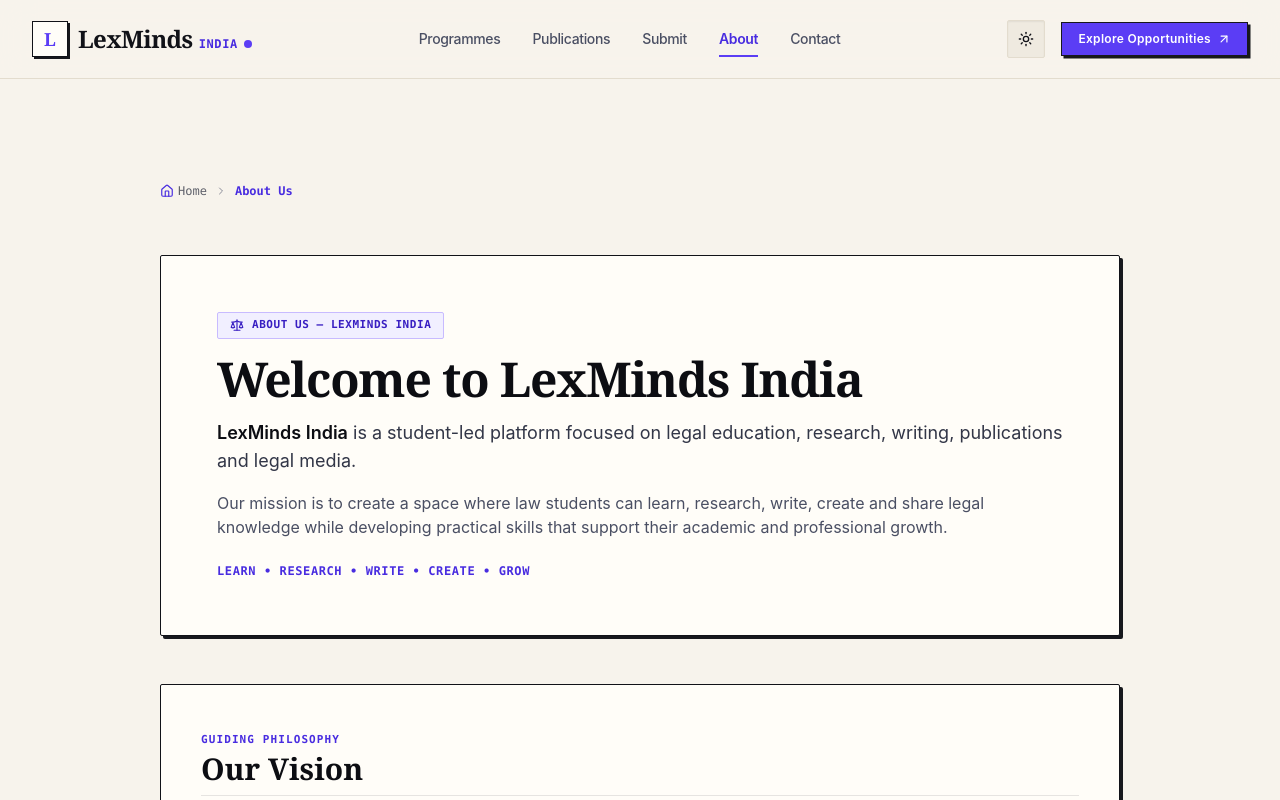
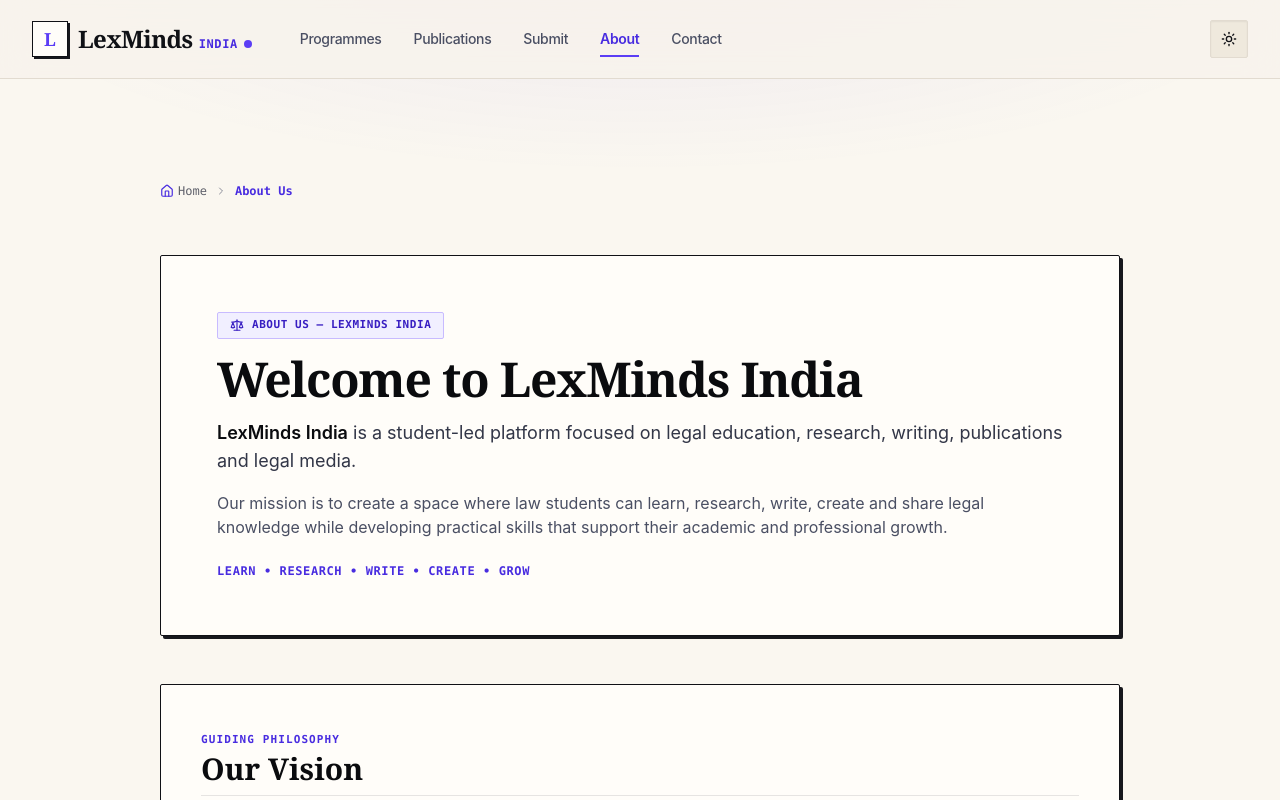
Before and after one commit to webitupofficial/Lexminds, a Next.js app: page /about in a window 1280 px wide. Shown: the top 800 px of the page. Built offline with nearby package versions, Linux system fonts and the light colour scheme.

Commit message:
style: warm ivory paper light background, deep ink dark background, royal violet atmospheric glow, left-aligned nav without explore button

```diff
--- a/src/app/globals.css
+++ b/src/app/globals.css
@@ -3,10 +3,10 @@
 @tailwind utilities;
 
 :root {
-  --bg-primary: #F7F3EC;
-  --bg-secondary: #EFEAE0;
-  --bg-surface: #FFFDF8;
-  --bg-card: #FFFDF8;
+  --bg-primary: #FAF7F0; /* warm ivory paper */
+  --bg-secondary: #EFE9DD;
+  --bg-surface: #FFFDF9;
+  --bg-card: #FFFDF9;
   --text-primary: #111218;
   --text-secondary: #323647;
   --text-muted: #5E606A;
@@ -15,27 +15,45 @@
   --accent-secondary: #FF5A5F;
   --accent-secondary-hover: #E83E44;
   --border-color: #17181D;
-  --border-subtle: #E3DCce;
+  --border-subtle: #E2DBD0;
   --border-strong: #17181D;
   --shadow-brutal-color: #17181D;
 }
 
 .dark {
-  --bg-primary: #101116;
-  --bg-secondary: #181A23;
-  --bg-surface: #181A23;
-  --bg-card: #181A23;
+  --bg-primary: #0A0B0E; /* deep ink */
+  --bg-secondary: #12131A;
+  --bg-surface: #141622;
+  --bg-card: #141622;
   --text-primary: #F8F4EA;
   --text-secondary: #DAD7E2;
   --text-muted: #B8B5C2;
-  --accent-primary: #8B7CFF;
+  --accent-primary: #8B7CFF; /* royal violet */
   --accent-primary-hover: #AA94FF;
   --accent-secondary: #FF6B6B;
   --accent-secondary-hover: #FF7D83;
-  --border-color: #2A2D3D;
-  --border-subtle: #242836;
+  --border-color: #262938;
+  --border-subtle: #1C1E2A;
   --border-strong: #E7E1D5;
-  --shadow-brutal-color: #0C0D12;
+  --shadow-brutal-color: #050608;
+}
+
+/* Controlled Atmospheric Royal Violet Glow */
+.atmospheric-glow {
+  position: fixed;
+  top: 0;
+  left: 50%;
+  transform: translateX(-50%);
+  width: 100vw;
+  height: 65vh;
+  max-width: 1400px;
+  background: radial-gradient(ellipse 75% 60% at 50% -10%, rgba(91, 61, 245, 0.08), transparent 72%);
+  pointer-events: none;
+  z-index: 0;
+}
+
+.dark .atmospheric-glow {
+  background: radial-gradient(ellipse 80% 65% at 50% -10%, rgba(139, 124, 255, 0.16), rgba(91, 61, 245, 0.05) 45%, transparent 75%);
 }
 
 @layer base {
@@ -49,6 +67,8 @@
     color: var(--text-primary);
     font-family: 'Inter', system-ui, -apple-system, BlinkMacSystemFont, 'Segoe UI', Roboto, sans-serif;
     overflow-x: hidden;
+    position: relative;
+    min-height: 100vh;
     transition: background-color 0.25s ease,
                 color 0.25s ease,
                 border-color 0.25s ease;
--- a/src/app/layout.tsx
+++ b/src/app/layout.tsx
@@ -154,11 +154,15 @@
           }}
         />
       </head>
-      <body className="min-h-screen flex flex-col bg-paper dark:bg-ink-950 text-ink dark:text-ink-50 antialiased selection:bg-royal selection:text-white transition-colors duration-250">
+      <body className="min-h-screen flex flex-col bg-paper dark:bg-ink-950 text-ink dark:text-ink-50 antialiased selection:bg-royal selection:text-white transition-colors duration-250 relative overflow-x-hidden">
+        {/* Controlled Atmospheric Royal Violet Glow */}
+        <div className="atmospheric-glow" aria-hidden="true" />
         <ThemeProvider>
-          <Header />
-          <main className="flex-1">{children}</main>
-          <Footer />
+          <div className="relative z-10 flex flex-col min-h-screen">
+            <Header />
+            <main className="flex-1">{children}</main>
+            <Footer />
+          </div>
         </ThemeProvider>
       </body>
     </html>
--- a/src/components/Header.tsx
+++ b/src/components/Header.tsx
@@ -4,12 +4,10 @@
 import Link from 'next/link';
 import { usePathname } from 'next/navigation';
 import {
-  Scale,
   Menu,
   X,
   Sun,
-  Moon,
-  ArrowUpRight
+  Moon
 } from 'lucide-react';
 import { useTheme } from '@/components/ThemeProvider';
 
@@ -46,8 +44,9 @@
       <div className="max-w-7xl mx-auto px-4 sm:px-6 lg:px-8">
         <div className="flex items-center justify-between">
 
-          {/* Brand Wordmark */}
-          <Link href="/" className="flex items-center space-x-2.5 group focus:outline-none">
+          {/* Left Group: Brand Wordmark + Left-Aligned Navigation Links */}
+          <div className="flex items-center space-x-8 lg:space-x-12">
+            <Link href="/" className="flex items-center space-x-2.5 group focus:outline-none shrink-0">
               <div className="w-8 h-8 sm:w-9 sm:h-9 bg-surface-light dark:bg-surface-dark border border-ink-900 dark:border-ink-200 flex items-center justify-center text-royal-500 dark:text-royal-400 transition-transform duration-200 group-hover:scale-105 shadow-brutal-sm">
                 <span className="font-serif font-black text-base sm:text-lg">L</span>
               </div>
@@ -63,8 +62,8 @@
               </div>
             </Link>
 
-          {/* Simple Spacious Navigation */}
-          <nav className="hidden md:flex items-center space-x-8" aria-label="Main Navigation">
+            {/* Left-Aligned Nav Links */}
+            <nav className="hidden md:flex items-center space-x-6 lg:space-x-8" aria-label="Main Navigation">
               {navLinks.map((link) => {
                 const isActive = pathname === link.href || (link.href !== '/' && pathname.startsWith(link.href));
                 return (
@@ -87,9 +86,10 @@
                 );
               })}
             </nav>
+          </div>
 
-          {/* Right Section: Theme Toggle & Primary Action */}
-          <div className="flex items-center space-x-3 sm:space-x-4">
+          {/* Right Section: Tactile Theme Toggle & Mobile Hamburger */}
+          <div className="flex items-center space-x-3">
 
             {/* Tactile Theme Switcher */}
             <button
@@ -106,15 +106,6 @@
                 )}
               </div>
             </button>
-
-            {/* Primary Action Button */}
-            <Link
-              href="/internships"
-              className="hidden sm:inline-flex items-center space-x-1.5 px-4 py-2 text-xs font-semibold tracking-wide btn-brand-primary"
-            >
-              <span>Explore Opportunities</span>
-              <ArrowUpRight className="w-3.5 h-3.5" />
-            </Link>
 
             {/* Mobile Menu Button */}
             <div className="md:hidden flex items-center">
@@ -134,7 +125,7 @@
 
       {/* Mobile Drawer */}
       {mobileMenuOpen && (
-        <div className="md:hidden bg-paper-100 dark:bg-ink-900 border-b border-ink-900 dark:border-ink-200 px-4 py-5 space-y-3 animate-editorial-reveal">
+        <div className="md:hidden bg-paper-100 dark:bg-ink-900 border-b border-ink-900 dark:border-ink-200 px-4 py-5 space-y-2 animate-editorial-reveal">
           {navLinks.map((link) => {
             const isActive = pathname === link.href;
             return (
@@ -153,16 +144,6 @@
               </Link>
             );
           })}
-
-          <div className="pt-2">
-            <Link
-              href="/internships"
-              onClick={() => setMobileMenuOpen(false)}
-              className="w-full py-3 text-center block text-xs font-semibold btn-brand-primary"
-            >
-              Explore Opportunities
-            </Link>
-          </div>
         </div>
       )}
     </header>
--- a/tailwind.config.ts
+++ b/tailwind.config.ts
@@ -11,17 +11,17 @@
     extend: {
       colors: {
         paper: {
-          DEFAULT: '#F7F3EC',
-          50: '#FAF8F4',
-          100: '#F7F3EC',
-          200: '#EFEAE0',
-          300: '#E3DCce',
+          DEFAULT: '#FAF7F0',
+          50: '#FDFBF7',
+          100: '#FAF7F0',
+          200: '#EFE9DD',
+          300: '#E2DBD0',
           400: '#D2C8B4',
           500: '#B8AB92',
         },
         surface: {
-          light: '#FFFDF8',
-          dark: '#181A23',
+          light: '#FFFDF9',
+          dark: '#141622',
         },
         royal: {
           DEFAULT: '#5B3DF5',
@@ -51,11 +51,11 @@
           900: '#7A1316',
         },
         ink: {
-          DEFAULT: '#111218',
-          950: '#0C0D12',
-          900: '#111218',
-          850: '#181A23',
-          800: '#212430',
+          DEFAULT: '#0A0B0E',
+          950: '#0A0B0E',
+          900: '#101116',
+          850: '#141622',
+          800: '#1D202C',
           700: '#323647',
           600: '#4A4F63',
           500: '#5E606A',
```
Lines whose indentation alone changed are shown as unchanged.
